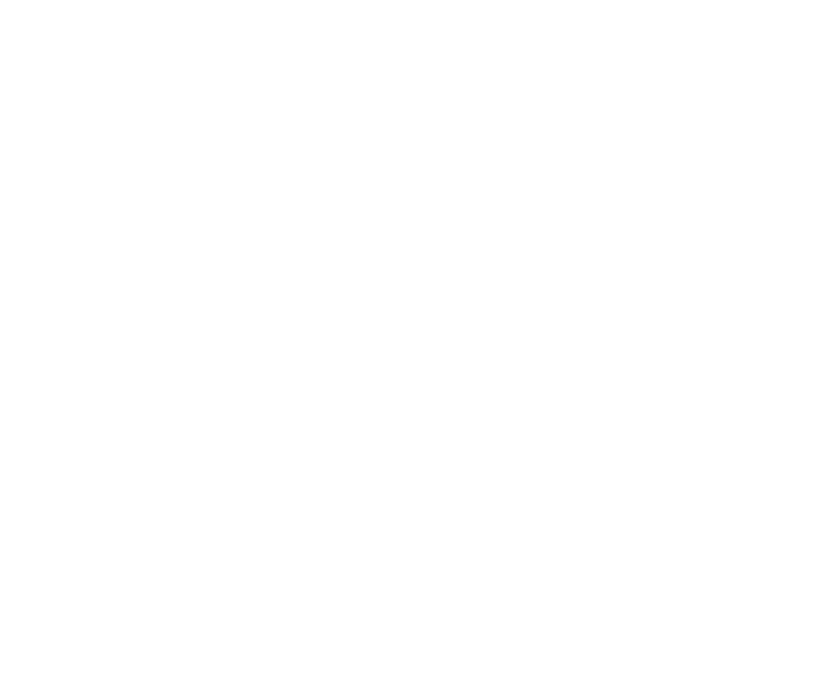
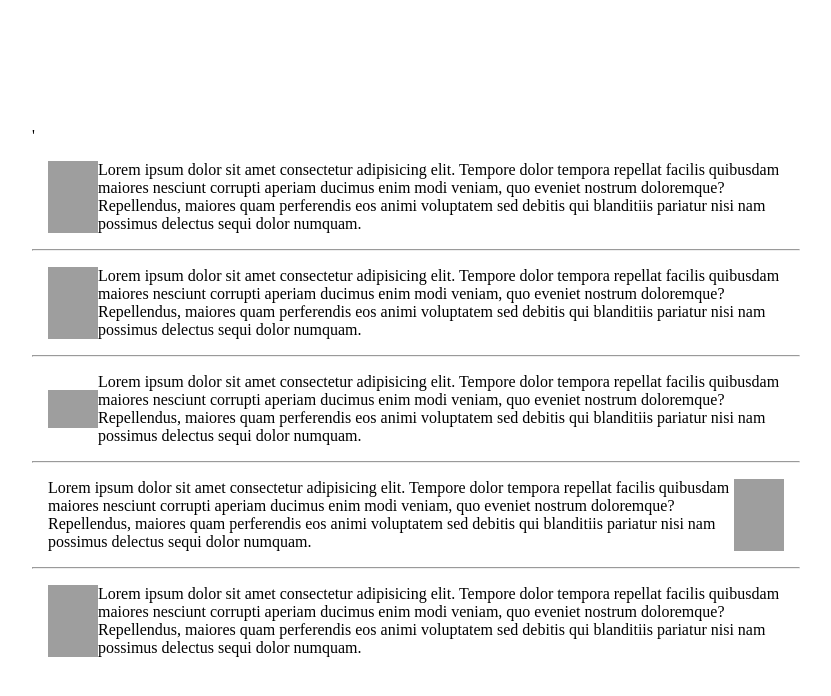
Before and after one commit to UyenQuyenNguyen/21124421_WEB, a plain HTML site: page BaiTap/Bai7.html in a window 1280 px wide. Shown: the whole page, without its empty margins (224-1055 px from the left). Drawn offline with Linux system fonts and the light colour scheme; grey boxes are pictures that could not be loaded.

Commit message:
Bai 7,8 tuan 1

```diff
--- a/BaiTap/Bai7.html
+++ b/BaiTap/Bai7.html
@@ -0,0 +1,77 @@
+<!DOCTYPE html>
+<html lang="en">
+    <head>
+        <meta charset="UTF-8">
+        <meta http-equiv="X-UA-Compatible" content="IE=edge">
+        <meta name="viewport" content="width=device-width, initial-scale=1.0">
+        <title>Document</title>
+        <link rel="stylesheet" href="/css/style.css">
+    </head>
+    <body>
+        <div class="main">
+            <div class="bai7_item">'
+                <div class="item1">
+                    <img
+                        src="https://static1.bestie.vn/Mlog/ImageContent/202007/icon-mat-cuoi-noi-toan-the-gioi-nhung-cha-de-cua-no-chi-duoc-tra-$45-af6084.png"
+                        alt="Smile" >
+                    <p>Lorem ipsum dolor sit amet consectetur adipisicing elit.
+                        Tempore dolor tempora repellat facilis quibusdam maiores
+                        nesciunt corrupti aperiam ducimus enim modi veniam, quo
+                        eveniet nostrum doloremque? Repellendus, maiores quam
+                        perferendis eos animi voluptatem sed debitis qui blanditiis
+                        pariatur nisi nam possimus delectus sequi dolor numquam.</p>
+                </div>
+                <hr>
+                <div class="item2">
+                    <img
+                        src="https://static1.bestie.vn/Mlog/ImageContent/202007/icon-mat-cuoi-noi-toan-the-gioi-nhung-cha-de-cua-no-chi-duoc-tra-$45-af6084.png"
+                        alt="Smile">
+                    <p>Lorem ipsum dolor sit amet consectetur adipisicing elit.
+                        Tempore dolor tempora repellat facilis quibusdam maiores
+                        nesciunt corrupti aperiam ducimus enim modi veniam, quo
+                        eveniet nostrum doloremque? Repellendus, maiores quam
+                        perferendis eos animi voluptatem sed debitis qui blanditiis
+                        pariatur nisi nam possimus delectus sequi dolor numquam.</p>
+                </div>
+                <hr>
+                <div class="item3">
+                    <img
+                        src="https://static1.bestie.vn/Mlog/ImageContent/202007/icon-mat-cuoi-noi-toan-the-gioi-nhung-cha-de-cua-no-chi-duoc-tra-$45-af6084.png"
+                        alt="Smile">
+                    <p>Lorem ipsum dolor sit amet consectetur adipisicing elit.
+                        Tempore dolor tempora repellat facilis quibusdam maiores
+                        nesciunt corrupti aperiam ducimus enim modi veniam, quo
+                        eveniet nostrum doloremque? Repellendus, maiores quam
+                        perferendis eos animi voluptatem sed debitis qui blanditiis
+                        pariatur nisi nam possimus delectus sequi dolor numquam.</p>
+                </div>
+                <hr>
+                <div class="item4">
+                    <img
+                        src="https://static1.bestie.vn/Mlog/ImageContent/202007/icon-mat-cuoi-noi-toan-the-gioi-nhung-cha-de-cua-no-chi-duoc-tra-$45-af6084.png"
+                        alt="Smile">
+                    <p>Lorem ipsum dolor sit amet consectetur adipisicing elit.
+                        Tempore dolor tempora repellat facilis quibusdam maiores
+                        nesciunt corrupti aperiam ducimus enim modi veniam, quo
+                        eveniet nostrum doloremque? Repellendus, maiores quam
+                        perferendis eos animi voluptatem sed debitis qui blanditiis
+                        pariatur nisi nam possimus delectus sequi dolor numquam.</p>
+                </div>
+                <hr>
+                <div class="item5">
+                    <img
+                        src="https://static1.bestie.vn/Mlog/ImageContent/202007/icon-mat-cuoi-noi-toan-the-gioi-nhung-cha-de-cua-no-chi-duoc-tra-$45-af6084.png"
+                        alt="Smile">
+                    <p>Lorem ipsum dolor sit amet consectetur adipisicing elit.
+                        Tempore dolor tempora repellat facilis quibusdam maiores
+                        nesciunt corrupti aperiam ducimus enim modi veniam, quo
+                        eveniet nostrum doloremque? Repellendus, maiores quam
+                        perferendis eos animi voluptatem sed debitis qui blanditiis
+                        pariatur nisi nam possimus delectus sequi dolor numquam.</p>
+                </div>
+            </div>
+
+        </div>
+
+    </body>
+</html>
--- a/css/style.css
+++ b/css/style.css
@@ -3,11 +3,11 @@
 }
 
 .main{
-    width: 100%;
-    height: 100%;
+    width: 100vw;
+    height: 100vh;
     display: flex;
     flex-direction: column;
-    justify-content: space-around;
+    justify-content: center;
     align-items: center;
 }
 
@@ -34,3 +34,23 @@
     padding: 2rem;
     margin-bottom: 5rem;
 }
+
+.bai7_item img{
+    width: 50px;
+}
+.bai7_item{
+    width: 60%;
+}
+.bai7_item div{
+    display: flex;
+    margin: 1rem;
+}
+
+.bai7_item .item3{
+    align-items: center;
+}
+
+.bai7_item .item4{
+    display: flex;
+    flex-direction: row-reverse;
+}
```
Also changed, not shown: BaiTap/Bai8.html (added, +20 -0 lines), BaiTap/Bai9.html (added, +15 -0 lines).
